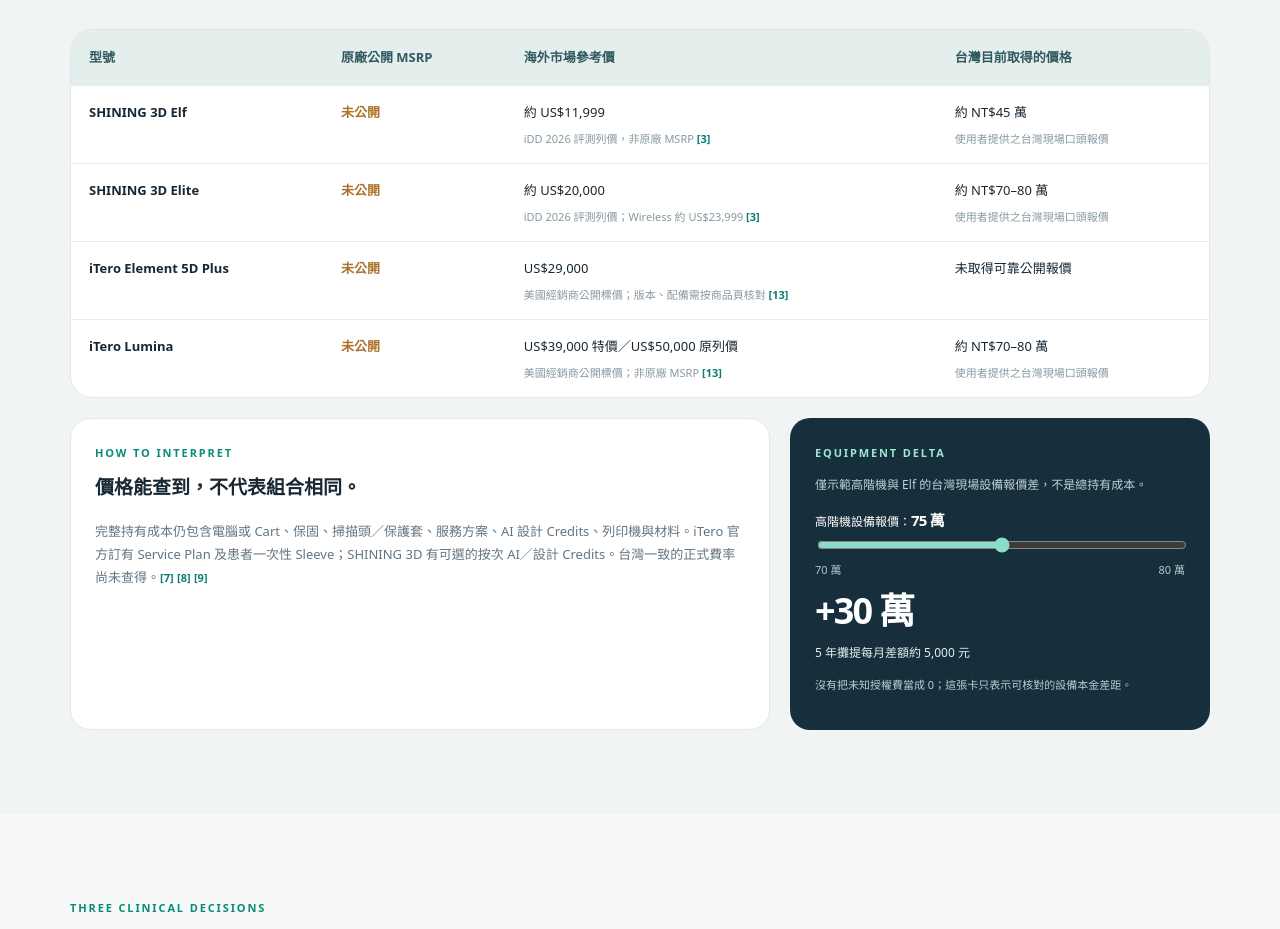
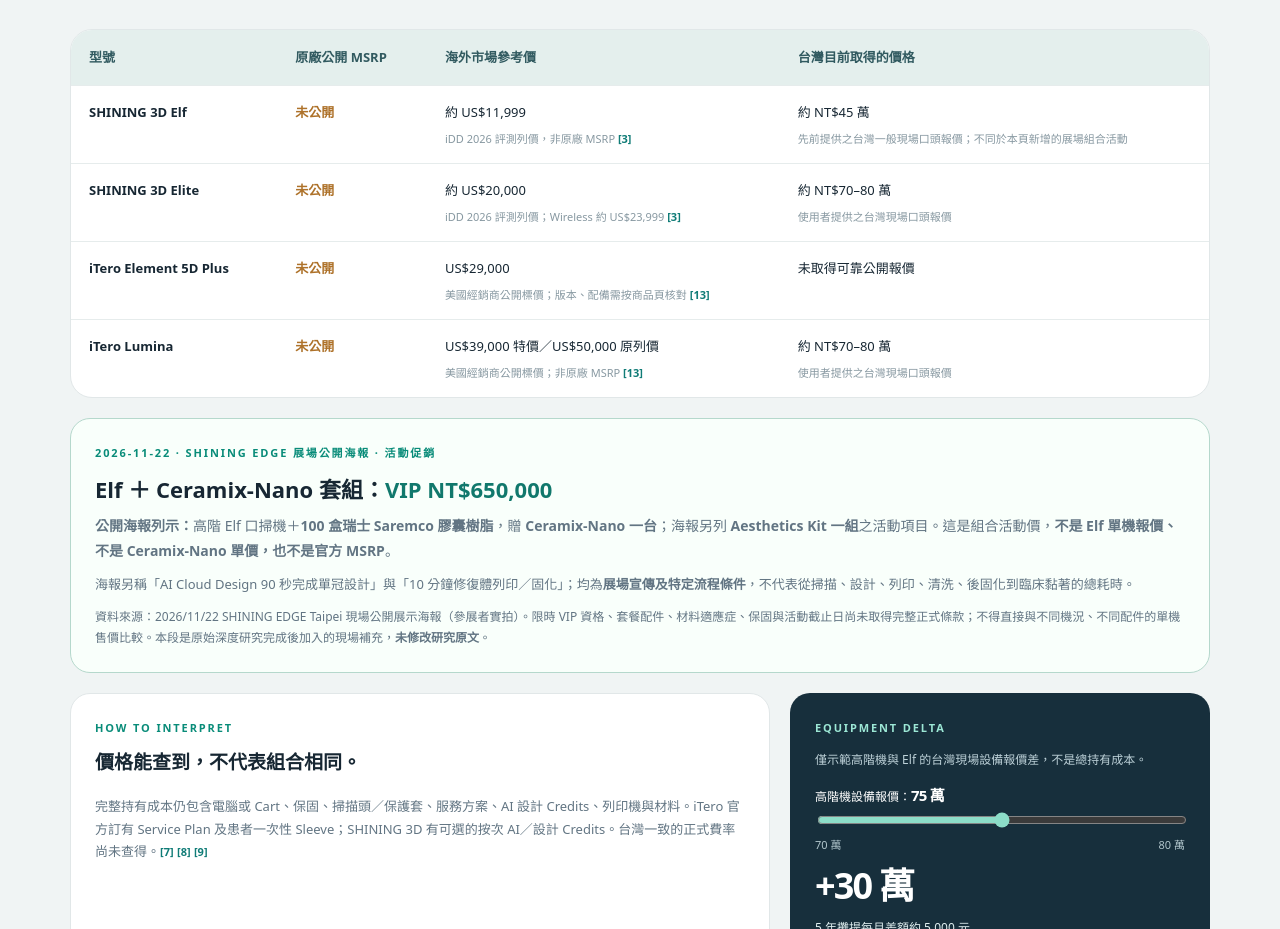
Before and after one commit to Shifbug/intraoral-scanner-guide-2026, a plain HTML site: page index.html in a window 1280 px wide. Shown: the part 3263-4192 px from the top of the page. Drawn offline with Linux system fonts and the light colour scheme.

Commit message:
Add clearly scoped public SHINING EDGE Elf plus Nano VIP bundle quote (retain confidential contract offline)

```diff
--- a/index.html
+++ b/index.html
@@ -42,11 +42,19 @@
 </div></div></section>
 <section class="sec price-wrap" id="price"><div class="container"><div class="section-heading"><div><div class="kicker">PRICE TRANSPARENCY</div><h2>官方未公開定價，不能假裝有。</h2></div><p>下表是不同來源、不同條件的公開資訊，不能將美元售價直接換算後當成台灣成交價。</p></div>
 <div class="price-table"><table><thead><tr><th>型號</th><th>原廠公開 MSRP</th><th>海外市場參考價</th><th>台灣目前取得的價格</th></tr></thead><tbody>
-<tr><td>SHINING 3D Elf</td><td class="notsale">未公開</td><td>約 US$11,999<small>iDD 2026 評測列價，非原廠 MSRP <a class="cite" href="#ref-3">[3]</a></small></td><td>約 NT$45 萬<small>使用者提供之台灣現場口頭報價</small></td></tr>
+<tr><td>SHINING 3D Elf</td><td class="notsale">未公開</td><td>約 US$11,999<small>iDD 2026 評測列價，非原廠 MSRP <a class="cite" href="#ref-3">[3]</a></small></td><td>約 NT$45 萬<small>先前提供之台灣一般現場口頭報價；不同於本頁新增的展場組合活動</small></td></tr>
 <tr><td>SHINING 3D Elite</td><td class="notsale">未公開</td><td>約 US$20,000<small>iDD 2026 評測列價；Wireless 約 US$23,999 <a class="cite" href="#ref-3">[3]</a></small></td><td>約 NT$70–80 萬<small>使用者提供之台灣現場口頭報價</small></td></tr>
 <tr><td>iTero Element 5D Plus</td><td class="notsale">未公開</td><td>US$29,000<small>美國經銷商公開標價；版本、配備需按商品頁核對 <a class="cite" href="#ref-13">[13]</a></small></td><td>未取得可靠公開報價</td></tr>
 <tr><td>iTero Lumina</td><td class="notsale">未公開</td><td>US$39,000 特價／US$50,000 原列價<small>美國經銷商公開標價；非原廠 MSRP <a class="cite" href="#ref-13">[13]</a></small></td><td>約 NT$70–80 萬<small>使用者提供之台灣現場口頭報價</small></td></tr>
 </tbody></table></div>
+
+<div class="notes" id="shining-edge-public-offer" style="margin-top:20px;border-color:#b5d8cc;background:#f9fffb">
+<div class="kicker">2026-11-22 · SHINING EDGE 展場公開海報 · 活動促銷</div>
+<h3 style="font-size:22px;margin-bottom:9px">Elf ＋ Ceramix-Nano 套組：<strong style="color:#11786c">VIP NT$650,000</strong></h3>
+<p style="font-size:14px;margin-bottom:10px"><strong>公開海報列示：</strong>高階 Elf 口掃機＋<strong>100 盒瑞士 Saremco 膠囊樹脂</strong>，贈 <strong>Ceramix-Nano 一台</strong>；海報另列 <strong>Aesthetics Kit 一組</strong>之活動項目。這是組合活動價，<strong>不是 Elf 單機報價、不是 Ceramix-Nano 單價，也不是官方 MSRP</strong>。</p>
+<p style="font-size:13px;margin-bottom:10px">海報另稱「AI Cloud Design 90 秒完成單冠設計」與「10 分鐘修復體列印／固化」；均為<strong>展場宣傳及特定流程條件</strong>，不代表從掃描、設計、列印、清洗、後固化到臨床黏著的總耗時。</p>
+<p style="font-size:12px;margin-bottom:0">資料來源：2026/11/22 SHINING EDGE Taipei 現場公開展示海報（參展者實拍）。限時 VIP 資格、套餐配件、材料適應症、保固與活動截止日尚未取得完整正式條款；不得直接與不同機況、不同配件的單機售價比較。本段是原始深度研究完成後加入的現場補充，<strong>未修改研究原文</strong>。</p>
+</div>
 <div class="price-notes"><div class="notes"><div class="kicker">HOW TO INTERPRET</div><h3 style="font-size:19px">價格能查到，不代表組合相同。</h3><p>完整持有成本仍包含電腦或 Cart、保固、掃描頭／保護套、服務方案、AI 設計 Credits、列印機與材料。iTero 官方訂有 Service Plan 及患者一次性 Sleeve；SHINING 3D 有可選的按次 AI／設計 Credits。台灣一致的正式費率尚未查得。<a class="cite" href="#ref-7">[7]</a> <a class="cite" href="#ref-8">[8]</a> <a class="cite" href="#ref-9">[9]</a></p></div><div class="delta"><div class="kicker" style="color:#9ce7d5">EQUIPMENT DELTA</div><p>僅示範高階機與 Elf 的台灣現場設備報價差，不是總持有成本。</p><label for="range" class="tiny">高階機設備報價：<strong id="price-label" style="font-size:15px">75 萬</strong></label><input id="range" type="range" min="70" max="80" value="75" step="1"><div class="minimax"><span>70 萬</span><span>80 萬</span></div><div><strong id="delta-value">+30 萬</strong></div><div id="delta-month" class="tiny" style="color:#e0eff0">5 年攤提每月差額約 5,000 元</div><p class="foot">沒有把未知授權費當成 0；這張卡只表示可核對的設備本金差距。</p></div></div>
 </div></section>
 <section class="sec" id="therapy"><div class="container"><div class="section-heading"><div><div class="kicker">THREE CLINICAL DECISIONS</div><h2>以治療需求判斷價值。</h2></div><p>每個情境都拆成 SHINING 3D 與 iTero 兩欄，明確區分口掃機單機能力與完整配套後才具備的功能。</p></div>
```
